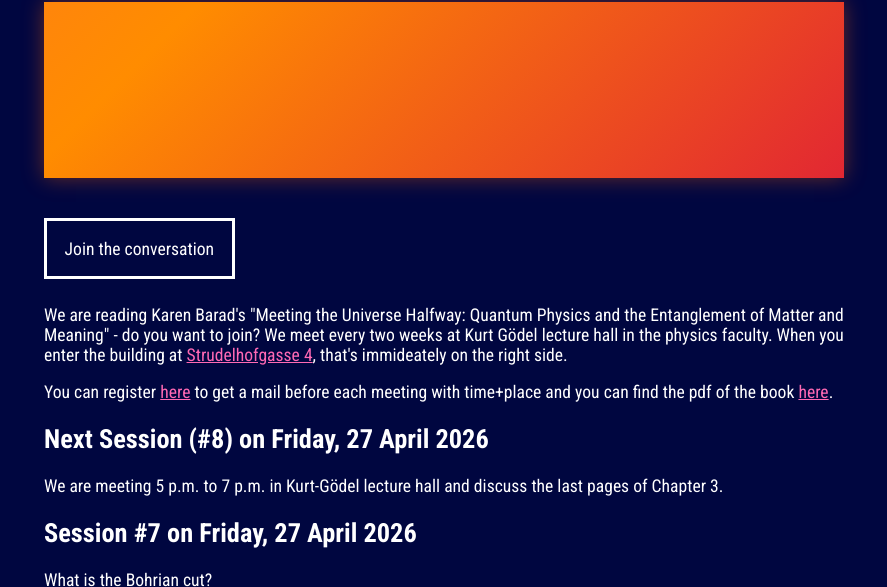
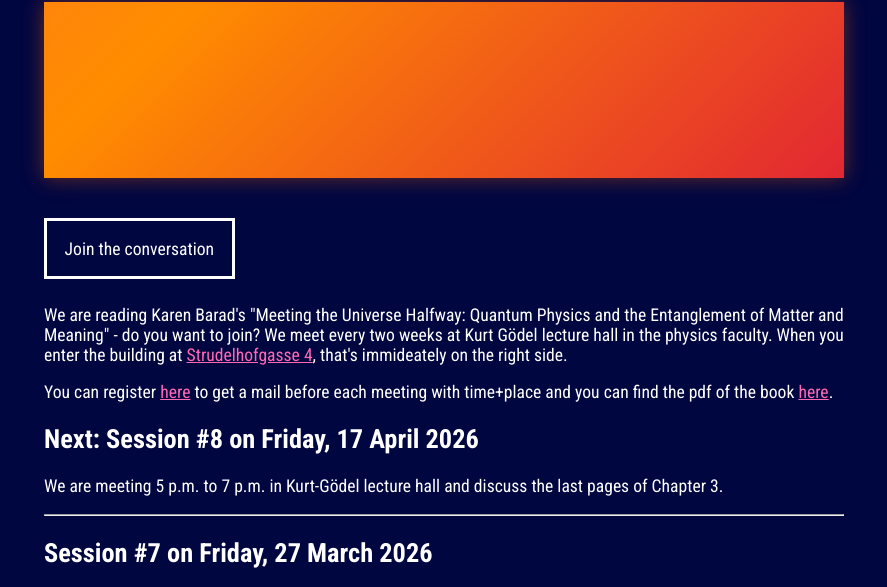
Before and after one commit to GrumpyGoedel/messapparat, a website: page public/index.html in a window 1280 px wide. Shown: the part 214-801 px from the top of the page, without its empty margins (196-1083 px from the left). Drawn offline with Linux system fonts and the light colour scheme; a web font is replaced by a local one.

Commit message:
Line break

```diff
--- a/public/index.html
+++ b/public/index.html
@@ -23,9 +23,10 @@
   <p>You can register <a href="https://forms.gle/EVXkMgd9iGo9FD8y9">here</a> to get a mail before each meeting with time+place and
   you can find the pdf of the book  <a href="files/Meeting the Universe Halfway (Barad 2007).pdf" target="_blank">here</a>.</p>
 
-  <h2>Next Session (#8) on Friday, <span style="white-space: nowrap;">27 April 2026</span></h2>
+  <h2>Next: Session #8 on Friday, <span style="white-space: nowrap;">17 April 2026</span></h2>
   <p>We are meeting 5 p.m. to 7 p.m. in Kurt-Gödel lecture hall and discuss the last pages of Chapter 3.</p>
-  <h2>Session #7 on Friday, <span style="white-space: nowrap;">27 April 2026</span></h2>
+  <hr>
+  <h2>Session #7 on Friday, <span style="white-space: nowrap;">27 March 2026</span></h2>
   <p>What is the Bohrian cut?</p>
   <h2>Session #6 on Friday, <span style="white-space: nowrap;">20 March 2026</span></h2>
   <p>We discussed the first 18 pages of Chapter 3 (p.97 to p.115).</p>
```
